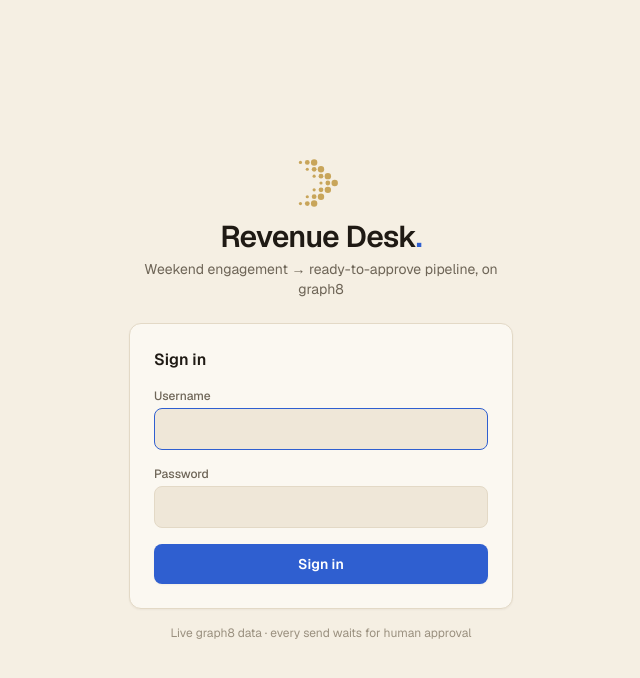
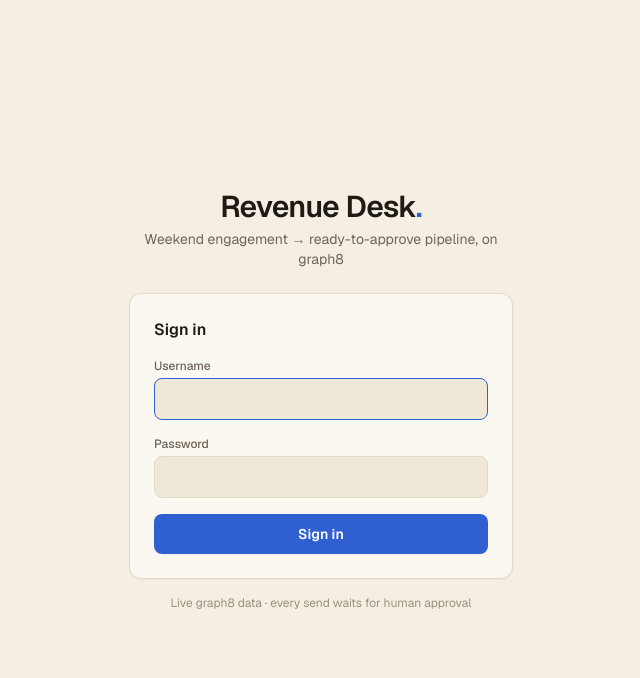
Before and after one commit to MahrukhMuzzamil/graph8-hackathon-frontend, a Next.js app: page /login in a window 1280 px wide. Shown: the top 678 px of the page, without its empty margins (319-959 px from the left). Built offline with nearby package versions, Linux system fonts and the light colour scheme.

Commit message:
Remove logo mark; wordmark only

```diff
--- a/app/login/page.tsx
+++ b/app/login/page.tsx
@@ -1,7 +1,7 @@
 "use client";
 
 import { useState } from "react";
-import { BrandMark, Wordmark } from "@/components/desk/ui";
+import { Wordmark } from "@/components/desk/ui";
 
 export default function LoginPage() {
   const [user, setUser] = useState("");
@@ -28,7 +28,6 @@ export default function LoginPage() {
     <main className="flex min-h-screen items-center justify-center px-4 py-10">
       <div className="w-full max-w-sm">
         <div className="mb-6 text-center">
-          <BrandMark className="mx-auto mb-3 h-12 w-12" />
           <h1 className="text-3xl"><Wordmark /></h1>
           <p className="mt-1 text-sm text-muted">Weekend engagement → ready-to-approve pipeline, on graph8</p>
         </div>
--- a/components/desk/RevenueDesk.tsx
+++ b/components/desk/RevenueDesk.tsx
@@ -13,7 +13,7 @@ import { exportCsv, type BatchInfo, type BatchState, type Learning, type Mode, t
 import { ActivityView, LearningView, SettingsView, type FeedItem } from "./OtherViews";
 import { deriveRun } from "./run";
 import { AccountsTable, TodayView } from "./TodayView";
-import { BrandMark, Button, EmptyState, Icon, Status, Wordmark } from "./ui";
+import { Button, EmptyState, Icon, Status, Wordmark } from "./ui";
 
 const TITLES: Record<View, { title: string; sub: string }> = {
   today: { title: "Today", sub: "This weekend's engagement, turned into ready-to-approve pipeline" },
@@ -232,7 +232,6 @@ export default function RevenueDesk() {
       {/* Sidebar */}
       <aside className="sticky top-0 hidden h-screen w-56 shrink-0 flex-col border-r border-border bg-surface md:flex">
         <div className="flex items-center gap-2.5 px-4 py-4">
-          <BrandMark className="h-7 w-7 shrink-0" />
           <div className="leading-tight">
             <Wordmark className="text-[15px]" />
             <div className="text-[11px] text-muted-soft">on graph8</div>
--- a/components/desk/ui.tsx
+++ b/components/desk/ui.tsx
@@ -89,19 +89,6 @@ export const Icon = {
   retry: (p: { className?: string }) => <I {...p} d="M4 12a8 8 0 0114-5.3L20 9M20 4v5h-5M20 12a8 8 0 01-14 5.3L4 15M4 20v-5h5" />,
 };
 
-/** Brand mark: a gold dot-matrix arrow, pointing right (weekend signals → pipeline). */
-export function BrandMark({ className = "h-7 w-7" }: { className?: string }) {
-  // Rows of dots that grow toward the tip, forming a chevron.
-  const dots: [number, number, number][] = [];
-  const rows = [[0, 1, 2], [1, 2, 3], [2, 3, 4], [3, 4, 5], [2, 3, 4], [1, 2, 3], [0, 1, 2]];
-  rows.forEach((cols, y) => cols.forEach((x, k) => dots.push([x, y, 0.55 + k * 0.28])));
-  return (
-    <svg viewBox="-0.5 -0.5 7 7" className={className} aria-hidden>
-      {dots.map(([x, y, r], i) => <circle key={i} cx={x} cy={y} r={r * 0.42} className="fill-gold" />)}
-    </svg>
-  );
-}
-
 /** "Revenue Desk." with the blue full stop. */
 export function Wordmark({ className = "" }: { className?: string }) {
   return <span className={`font-semibold tracking-tight text-foreground ${className}`}>Revenue Desk<span className="text-accent">.</span></span>;
```
